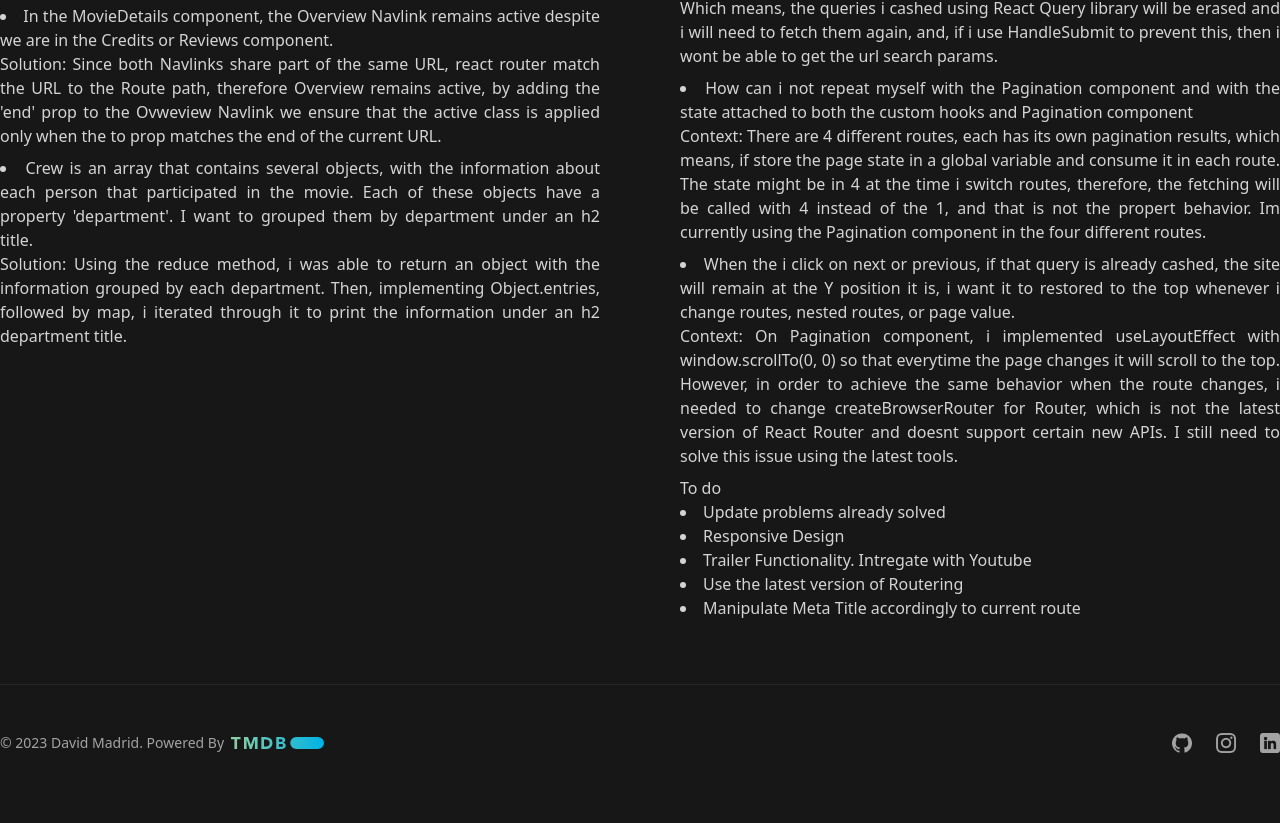
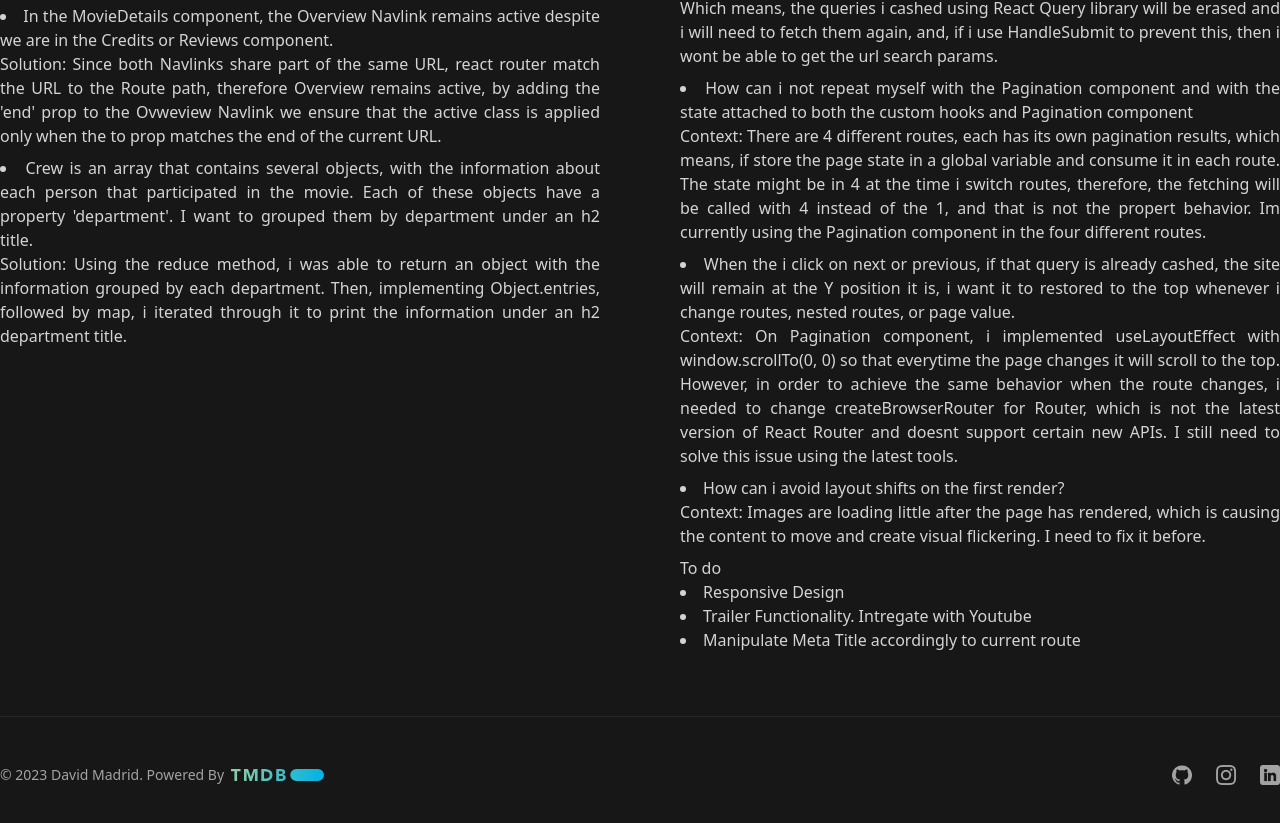
Before and after one commit to dmadridy/RMD, a React (Vite) app: page /reference in a window 1280 px wide. Shown: the part 683-1506 px from the top of the page. Before the commit the page ends 1484 px from the top, so only its background shows below. Built offline with nearby package versions, Linux system fonts and the light colour scheme.

Commit message:
Reference page updated

```diff
--- a/src/pages/reference.tsx
+++ b/src/pages/reference.tsx
@@ -108,13 +108,15 @@ const Reference = () => {
               React Router and doesnt support certain new APIs. I still need to
               solve this issue using the latest tools.
             </li>
+            <li>How can i avoid layout shifts on the first render?
+              <br />
+              Context: Images are loading little after the page has rendered, which is causing the content to move and create visual flickering. I need to fix it before.
+            </li>
             <div>
               To do
               <br />
-              <li>Update problems already solved</li>
               <li>Responsive Design</li>
               <li>Trailer Functionality. Intregate with Youtube</li>
-              <li>Use the latest version of Routering</li>
               <li>Manipulate Meta Title accordingly to current route</li>
             </div>
           </div>
```
